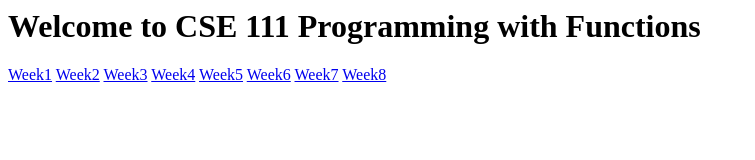
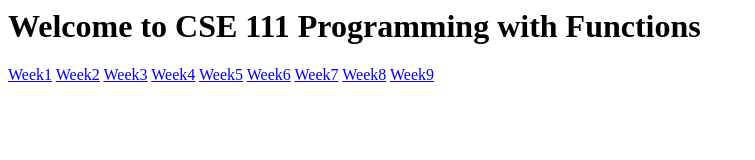
Before and after one commit to BroClements/CSE111ProgwFunctions, a plain HTML site: page index.html in a window 1280 px wide. Shown: the whole page, without its empty margins (0-755 px from the left). Drawn offline with Linux system fonts and the light colour scheme.

Commit message:
Update index.html

```diff
--- a/index.html
+++ b/index.html
@@ -10,5 +10,6 @@
   <a href="CSE111W06TestingFunctions.pptx">Week6</a>
   <a href="CSE111_W07Lists.pptx">Week7</a>
   <a href="CSE111W08Dictionaries.pptx">Week8</a>
+  <a href="CSE111W09Workflow.pptx">Week9</a>
 </body>
 </html>
```
